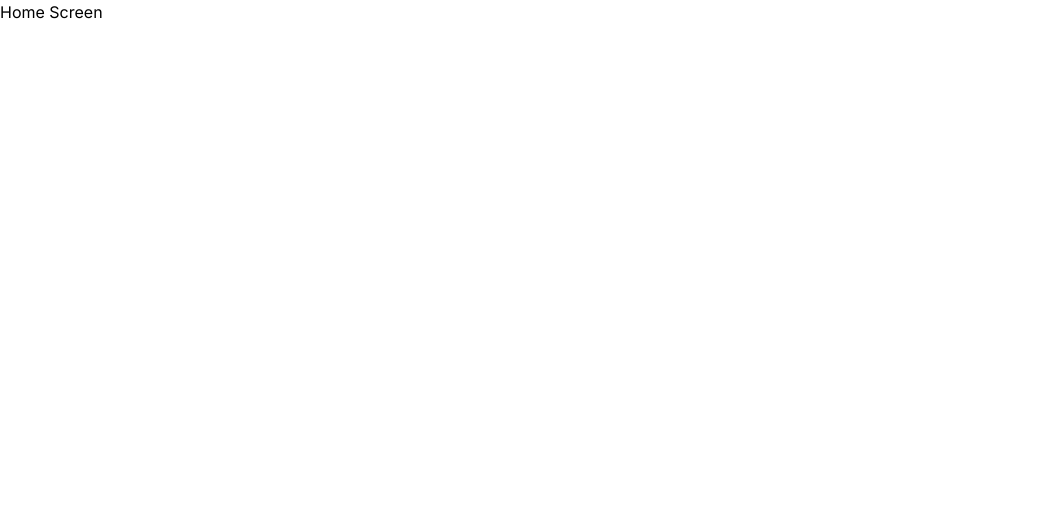
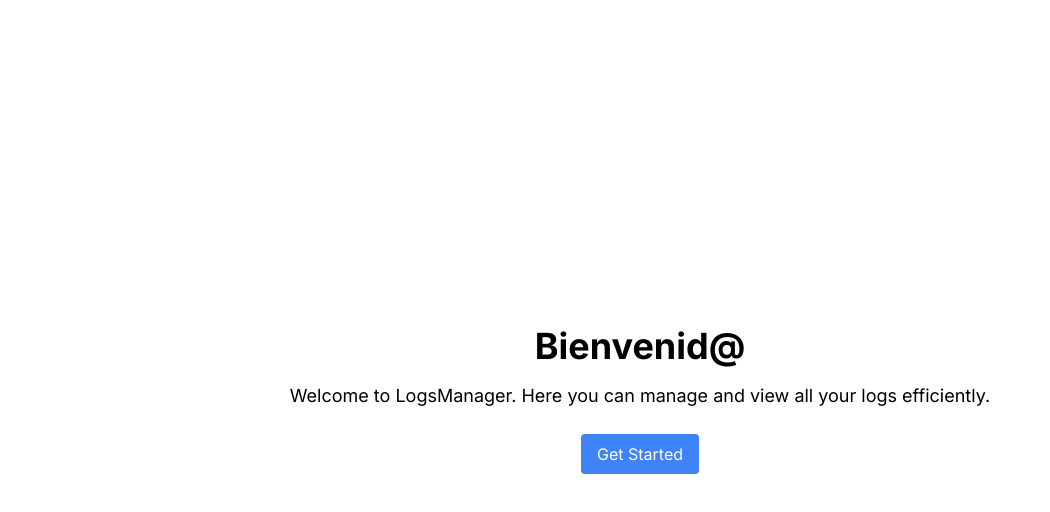
Before and after one commit to microboxlabs/nextjs-logs-manager, a Next.js app in the folder nextjs-logs-manager/: page / in a window 1280 px wide. Shown: the top 512 px of the page, without its empty margins (0-1050 px from the left). Built offline with nearby package versions, Linux system fonts and the light colour scheme.

Commit message:
feat: Remove upload layout and page components, enhance home page design, and update navbar links

```diff
--- a/nextjs-logs-manager/app/(dashboard)/upload/layout.tsx
+++ /dev/null
@@ -1,25 +0,0 @@
-import { auth } from "@/auth";
-import Link from "next/link";
-
-export default async function UploadLayout({
-  children,
-}: {
-  children: React.ReactNode;
-}) {
-  const session = await auth();
-
-  if (!session?.user || session?.user.role !== "admin") {
-    return (
-      <div className="flex min-h-screen flex-col items-center justify-center">
-        <p>No tienes los permisos necesarios para acceder a este contenido</p>
-        <Link href="/" className="text-blue-500 underline">Volver al inicio</Link>
-      </div>
-    )
-  }
-
-  return (
-    <div>
-      {children}
-    </div>
-  );
-}
--- a/nextjs-logs-manager/app/(dashboard)/upload/page.tsx
+++ /dev/null
@@ -1,8 +0,0 @@
-
-export default function UploadPage() {
-  return (
-    <div>
-      <h1>Hello Page</h1>
-    </div>
-  );
-}
--- a/nextjs-logs-manager/app/page.tsx
+++ b/nextjs-logs-manager/app/page.tsx
@@ -1,8 +1,16 @@
+import Link from "next/link";
 
 export default function Home() {
   return (
-    <div>
-      <h1>Home Screen</h1>
+    <div className="flex min-h-screen flex-col items-center justify-center">
+      <h1 className="mb-4 text-4xl font-bold">Bienvenid@</h1>
+      <p className="mb-6 text-lg">
+        Welcome to LogsManager. Here you can manage and view all your logs
+        efficiently.
+      </p>
+      <Link href="/dashboard" className="rounded bg-blue-500 px-4 py-2 text-white hover:bg-blue-700">
+        Get Started
+      </Link>
     </div>
   );
 }
--- a/nextjs-logs-manager/components/ui/CustomNavbar.tsx
+++ b/nextjs-logs-manager/components/ui/CustomNavbar.tsx
@@ -6,14 +6,19 @@ export function CustomNavbar() {
   return (
     <div className="mb-2 flex w-full items-center justify-between border-b p-3">
       <div>
-        <h1 className="font-extrabold">LogsManager</h1>
+        <Link href="/" className="font-extrabold">
+          LogsManager
+        </Link>
       </div>
       <div className="flex items-center space-x-3">
         <Link className="link-underline" href="/dashboard">
           Dashboard
         </Link>
-        <Link className="link-underline" href="/dashboard">
-          Logs
+        <Link
+          className="link-underline flex items-center "
+          href="/logs"
+        >
+          <span>Logs</span>
         </Link>
         <Link href="/dashboard" className="btn-outline">
           Iniciar sesión
```
